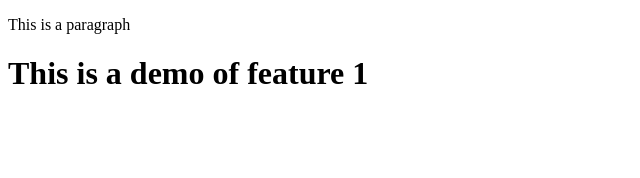
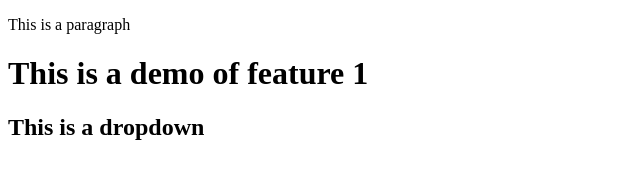
Before and after one commit to lokhande-rahul/localRepo, a plain HTML site: page localDir/index.html in a window 1280 px wide. Shown: the whole page, without its empty margins (0-640 px from the left). Drawn offline with Linux system fonts and the light colour scheme.

Commit message:
Add dropdown

```diff
--- a/localDir/index.html
+++ b/localDir/index.html
@@ -11,5 +11,7 @@
     </p>
 
     <h1>This is a demo of feature 1</h1>
+
+    <h2>This is a dropdown</h2>
 </body>
 </html>
```
